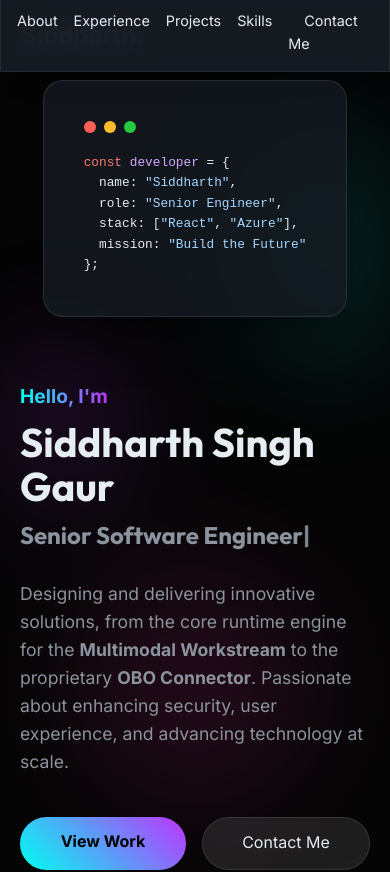
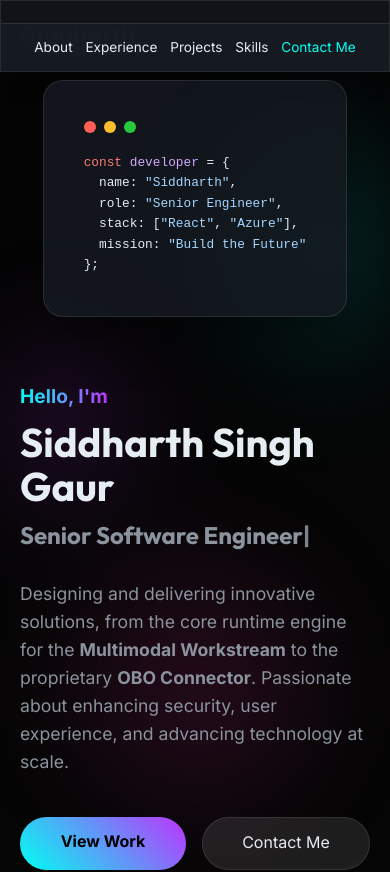
Before and after one commit to siddharthh98/tech-portfolio, a React (Vite) app: page / in a window 390 px wide. Shown: the top 872 px of the page. Built offline with nearby package versions, Linux system fonts and the light colour scheme.

Commit message:
Fix navbar mobile overflow

```diff
--- a/src/components/Navbar.jsx
+++ b/src/components/Navbar.jsx
@@ -20,12 +20,7 @@ const Navbar = () => {
                     <li><a href="#projects">Projects</a></li>
                     <li><a href="#skills">Skills</a></li>
                     <li>
-                        <a href="#contact" style={{
-                            border: '1px solid var(--accent-color)',
-                            padding: '0.5rem 1rem',
-                            borderRadius: '5px',
-                            color: 'var(--accent-color)'
-                        }}>Contact Me</a>
+                        <a href="#contact" className="nav-btn">Contact Me</a>
                     </li>
                 </ul>
             </div>
--- a/src/index.css
+++ b/src/index.css
@@ -98,41 +98,63 @@ section {
     display: flex;
     gap: 2rem;
     list-style: none;
+    align-items: center;
+    /* Ensure vertical alignment */
 }
 
-/* Mobile Nav: Simple horizontal scroll or sticky bottom could work,
-   but for now, let's hide non-essential links or just scale it down */
+.nav-btn {
+    border: 1px solid var(--accent-cyan);
+    padding: 0.5rem 1rem;
+    border-radius: 5px;
+    color: var(--accent-cyan);
+    transition: all 0.3s ease;
+}
+
+.nav-btn:hover {
+    background: rgba(0, 255, 242, 0.1);
+    box-shadow: 0 0 10px rgba(0, 255, 242, 0.3);
+}
+
+/* Mobile Nav */
 @media (max-width: 768px) {
     .nav-links {
-        display: none; /* Hide menu on mobile for now, replaced by simple functional layout later if needed,
-                          OR better: make it a fixed bottom bar or hamburger.
-                          For "orientation not good", hiding is a quick safety, but let's try a smaller row. */
-        gap: 1rem;
-        font-size: 0.9rem;
+        display: flex;
+        gap: 0.8rem;
+        /* Reduced gap */
+        font-size: 0.85rem;
+        /* Slightly smaller text */
         position: fixed;
         bottom: 0;
         left: 0;
         width: 100%;
-        background: rgba(22, 27, 34, 0.95);
-        backdrop-filter: blur(10px);
+        background: rgba(22, 27, 34, 0.98);
+        /* Higher opacity for readability */
+        backdrop-filter: blur(15px);
         justify-content: center;
-        padding: 1rem;
-        border-top: 1px solid rgba(255,255,255,0.1);
+        padding: 0.8rem 1rem;
+        border-top: 1px solid rgba(255, 255, 255, 0.1);
         z-index: 1000;
-        top: auto; /* Override top fixed */
+        top: auto;
+        flex-wrap: nowrap;
+        /* Prevent wrapping */
+        overflow-x: auto;
+        /* Allow scrolling if it really overflows */
     }
 
-    /* Show "Contact" specifically? Or just show all?
-       Let's actually NOT hide it, but move it to bottom on mobile for better thumb reach/visibility
-       without taking top space */
-    .nav-links {
-        display: flex;
+    .nav-btn {
+        border: none;
+        /* Remove border on mobile to save space */
+        padding: 0;
+        /* Remove padding */
+        color: var(--accent-cyan);
+        /* Keep accent color */
     }
 }
 
 /* HERO */
 .hero-title {
-    font-size: clamp(2.5rem, 8vw, 4rem); /* Responsive font size */
+    font-size: clamp(2.5rem, 8vw, 4rem);
+    /* Responsive font size */
     margin: 0.5rem 0;
     line-height: 1.1;
 }
@@ -142,21 +164,29 @@ section {
     align-items: center;
     gap: 4rem;
     flex-wrap: wrap;
-    flex-direction: column-reverse; /* Stack with visual on top or text on top? usually Text top on mobile */
+    flex-direction: column-reverse;
+    /* Stack with visual on top or text on top? usually Text top on mobile */
 }
 
 @media (min-width: 768px) {
     .hero-container {
-        flex-direction: row; /* Side by side on desktop */
+        flex-direction: row;
+        /* Side by side on desktop */
     }
 }
 
 /* BENTO ITEM SPANS */
 .bento-item {
-    grid-column: span 1; /* Default mobile: 1 column */
+    grid-column: span 1;
+    /* Default mobile: 1 column */
 }
 
 @media (min-width: 768px) {
-    .span-2 { grid-column: span 2; }
-    .span-3 { grid-column: span 3; }
+    .span-2 {
+        grid-column: span 2;
+    }
+
+    .span-3 {
+        grid-column: span 3;
+    }
 }
```
